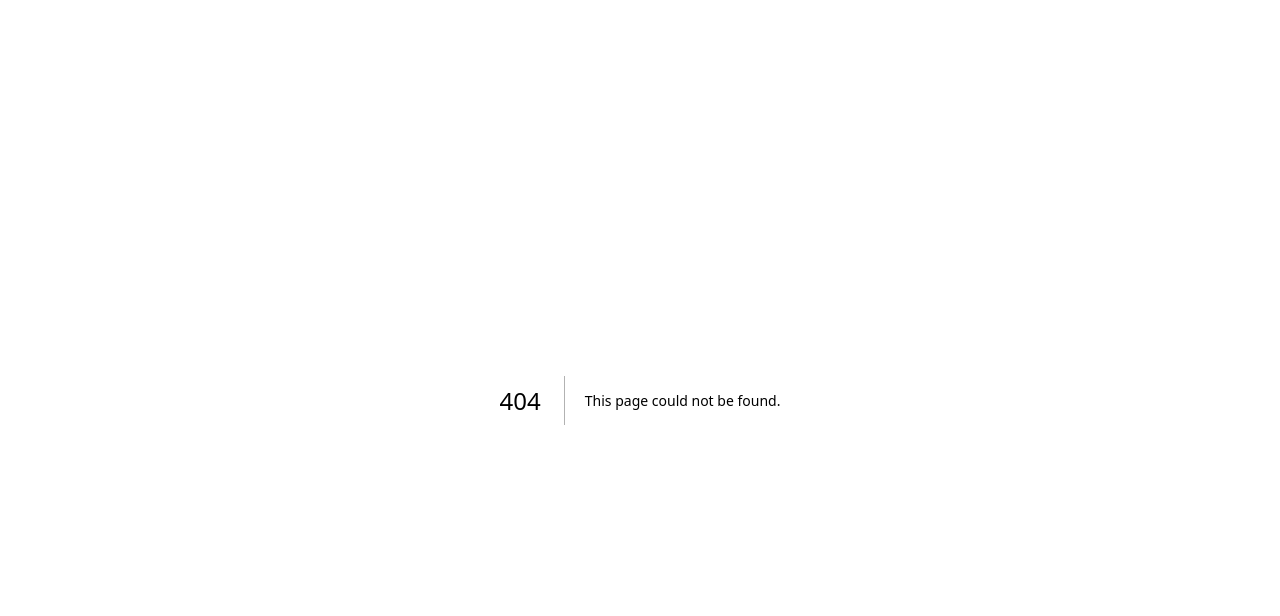
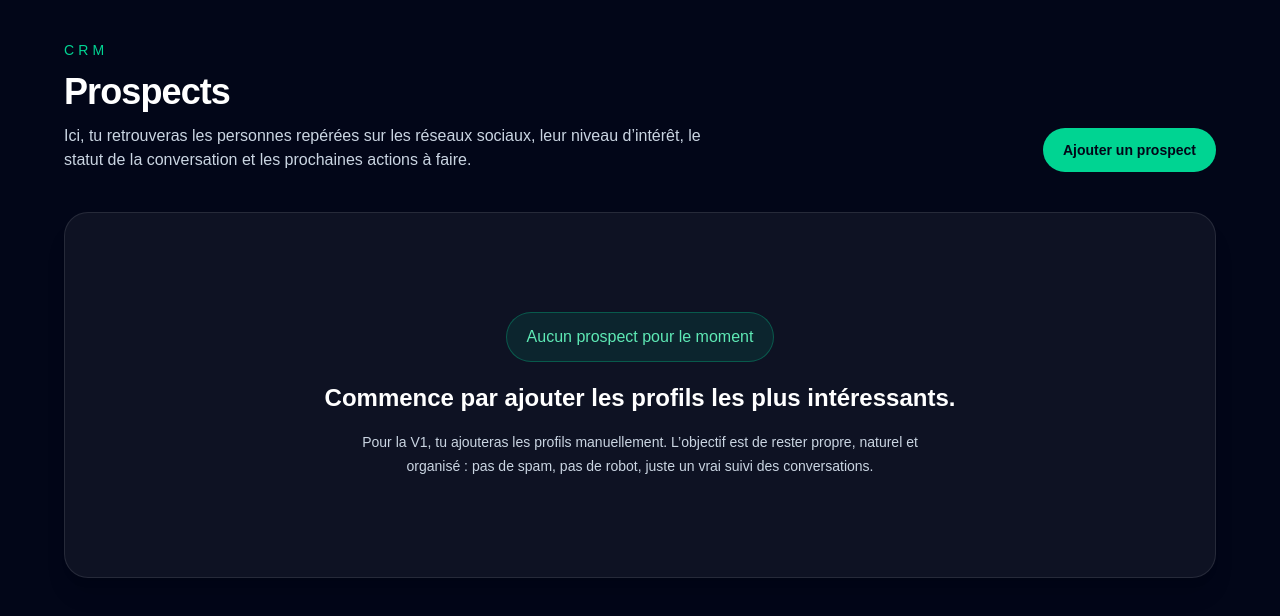
Before and after one commit to Gintaiji/travel-prospect-crm, a Next.js app: page /prospects in a window 1280 px wide. Before the commit this address had no page. Shown: the top 616 px of the page. Built offline with nearby package versions, Linux system fonts and the light colour scheme.

Commit message:
Ajout de la page Prospects

```diff
--- a/app/page.tsx
+++ b/app/page.tsx
@@ -1,3 +1,5 @@
+import Link from "next/link";
+
 export default function HomePage() {
   return (
     <main className="min-h-screen bg-slate-950 text-white">
@@ -60,6 +62,13 @@ export default function HomePage() {
             les conversations, savoir qui relancer et éviter de perdre du temps
             avec les mauvaises personnes.
           </p>
+
+          <Link
+            href="/prospects"
+            className="mt-6 inline-flex rounded-full bg-emerald-400 px-5 py-3 text-sm font-semibold text-slate-950 transition hover:bg-emerald-300"
+          >
+            Ouvrir les prospects
+          </Link>
         </section>
       </section>
     </main>
--- /dev/null
+++ b/app/prospects/page.tsx
@@ -0,0 +1,45 @@
+export default function ProspectsPage() {
+  return (
+    <main className="min-h-screen bg-slate-950 px-6 py-10 text-white">
+      <section className="mx-auto max-w-6xl">
+        <header className="mb-10 flex flex-col gap-4 md:flex-row md:items-end md:justify-between">
+          <div>
+            <p className="text-sm uppercase tracking-[0.3em] text-emerald-400">
+              CRM
+            </p>
+            <h1 className="mt-3 text-4xl font-bold tracking-tight">
+              Prospects
+            </h1>
+            <p className="mt-3 max-w-2xl text-slate-300">
+              Ici, tu retrouveras les personnes repérées sur les réseaux
+              sociaux, leur niveau d’intérêt, le statut de la conversation et
+              les prochaines actions à faire.
+            </p>
+          </div>
+
+          <button className="rounded-full bg-emerald-400 px-5 py-3 text-sm font-semibold text-slate-950 transition hover:bg-emerald-300">
+            Ajouter un prospect
+          </button>
+        </header>
+
+        <section className="rounded-3xl border border-white/10 bg-white/5 p-8 shadow-xl">
+          <div className="flex min-h-[300px] flex-col items-center justify-center text-center">
+            <div className="mb-5 rounded-full border border-emerald-400/30 bg-emerald-400/10 px-5 py-3 text-emerald-300">
+              Aucun prospect pour le moment
+            </div>
+
+            <h2 className="text-2xl font-bold">
+              Commence par ajouter les profils les plus intéressants.
+            </h2>
+
+            <p className="mt-4 max-w-xl text-sm leading-6 text-slate-300">
+              Pour la V1, tu ajouteras les profils manuellement. L’objectif est
+              de rester propre, naturel et organisé : pas de spam, pas de robot,
+              juste un vrai suivi des conversations.
+            </p>
+          </div>
+        </section>
+      </section>
+    </main>
+  );
+}
```
